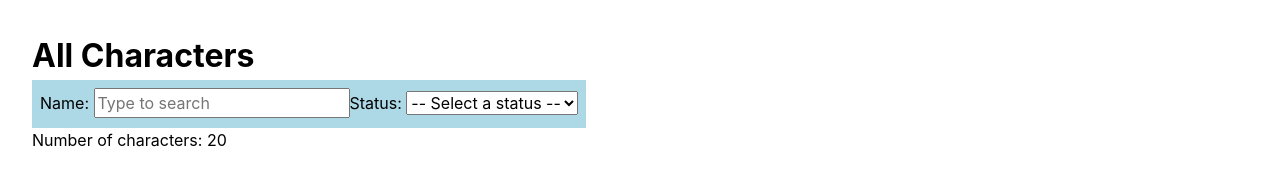
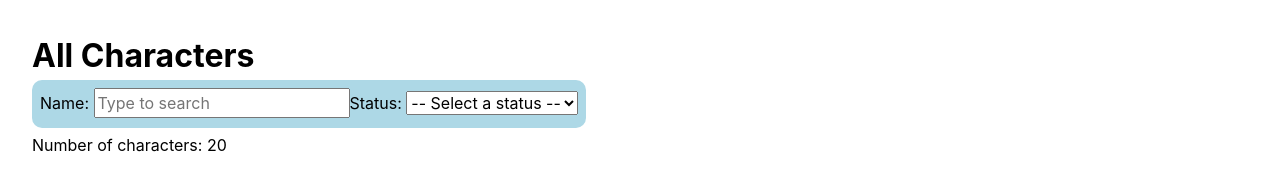
Before and after one commit to josch87/hh-java-24-2_5-08_react-state, a React (Vite) app: page / in a window 1280 px wide. Shown: the top 178 px of the page. Built offline with nearby package versions, Linux system fonts and the light colour scheme.

Commit message:
Update styles for CharactersPage component
Added border-radius and margin-bottom to the styles in the CharactersPage component. This improves the overall appearance by making elements more distinguishable and providing better spacing.

```diff
--- a/src/pages/CharactersPage.tsx
+++ b/src/pages/CharactersPage.tsx
@@ -19,7 +19,9 @@ const StyledSearchArea = styled.div`
     background-color: lightblue;
     display: inline-block;
     height: 3rem;
-    padding: 8px
+    padding: 8px;
+    border-radius: 10px;
+    margin-bottom: 5px;
 `;
 
 export default function CharactersPage() {
```
